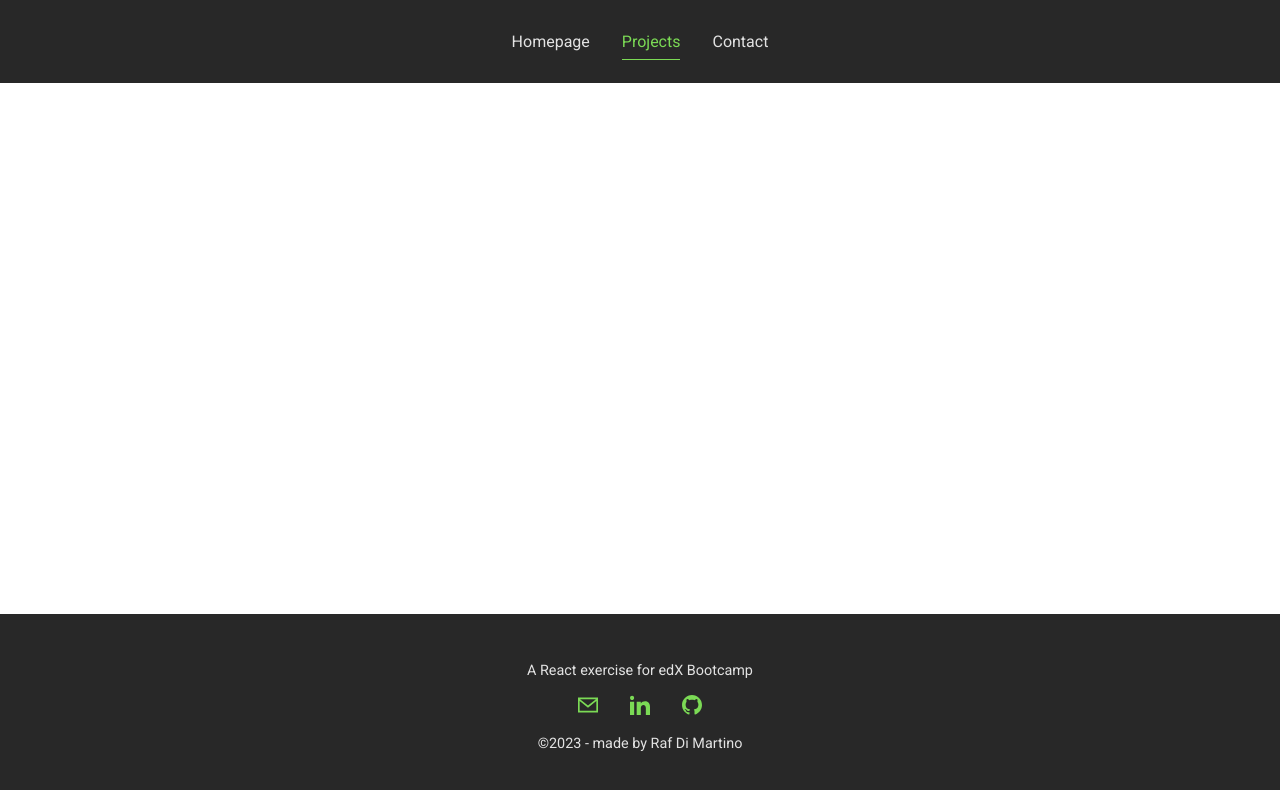
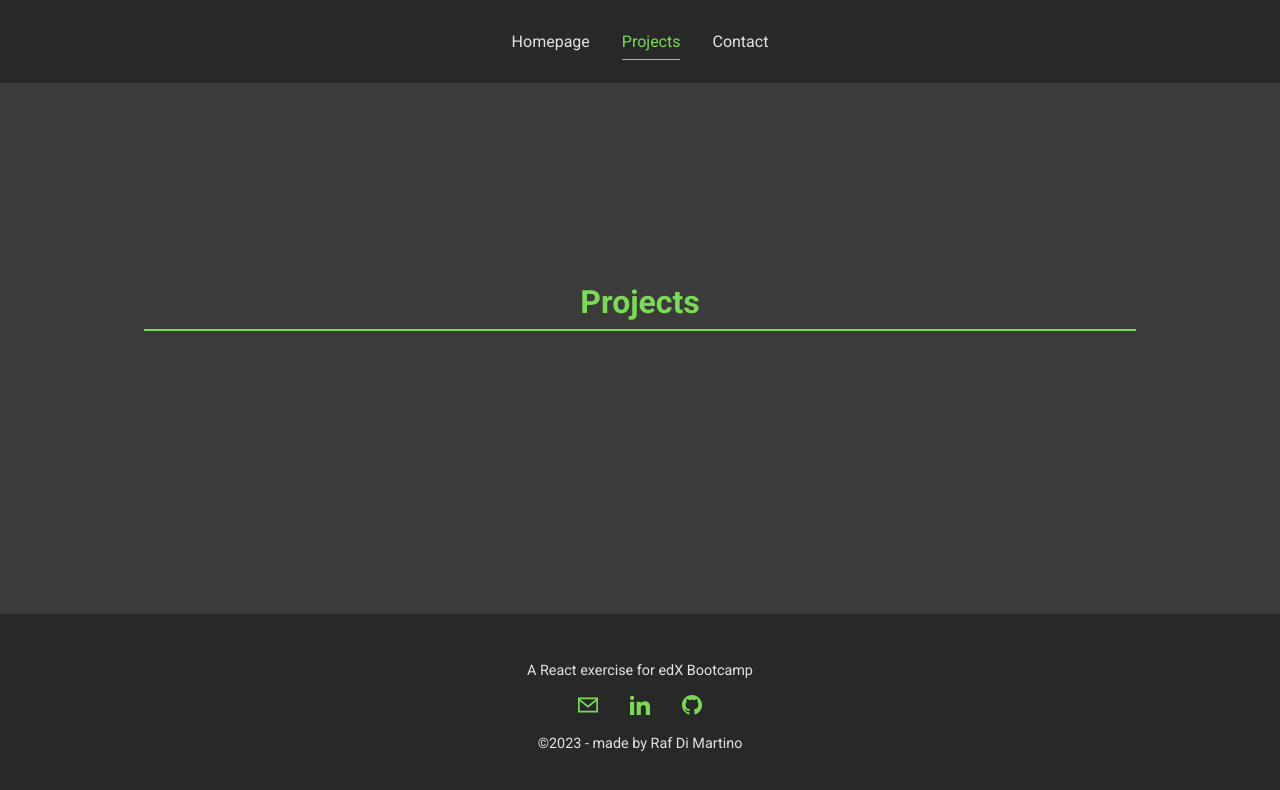
Before and after one commit to RafDiMartino/module-13-challenge-react-portfolio, a React (Create React App) app: page /module-13-challenge-react-portfolio/projects in a window 1280 px wide. Shown: the top 790 px of the page. Built offline with nearby package versions, Linux system fonts and the light colour scheme.

Commit message:
adding basic styling for the projects page

```diff
--- /dev/null
+++ b/src/pages/Projects.css
@@ -0,0 +1,27 @@
+.projects-container {
+    background-color: var(--color-secondary);
+    height: 100%;
+    width: 100%;
+    color: var(--color-white);
+    display: flex;
+    justify-content: center;
+    align-items: center;
+    flex-direction: column;
+
+}
+
+.projects-wrapper {
+    width: 100%;
+    padding: 0 1rem;
+    max-width: var(--max-width);
+}
+
+.projects-container h2{
+    /* padding-top: 10rem; */
+    text-align: center;
+    color: var(--color-primary);
+    width: 100%;
+    font-size: 2rem;
+    border-bottom: 2px solid var(--color-primary);
+    padding-bottom: .5rem;
+}
--- a/src/pages/Projects.js
+++ b/src/pages/Projects.js
@@ -1,8 +1,16 @@
 import React from 'react'
+import "./Projects.css"
 
 function Projects() {
   return (
-    <div>Projects</div>
+    <div className='projects-container'>
+      <div className='projects-wrapper'>
+        <h2>Projects</h2>
+      </div>
+
+
+
+    </div>
   )
 }
 
```
